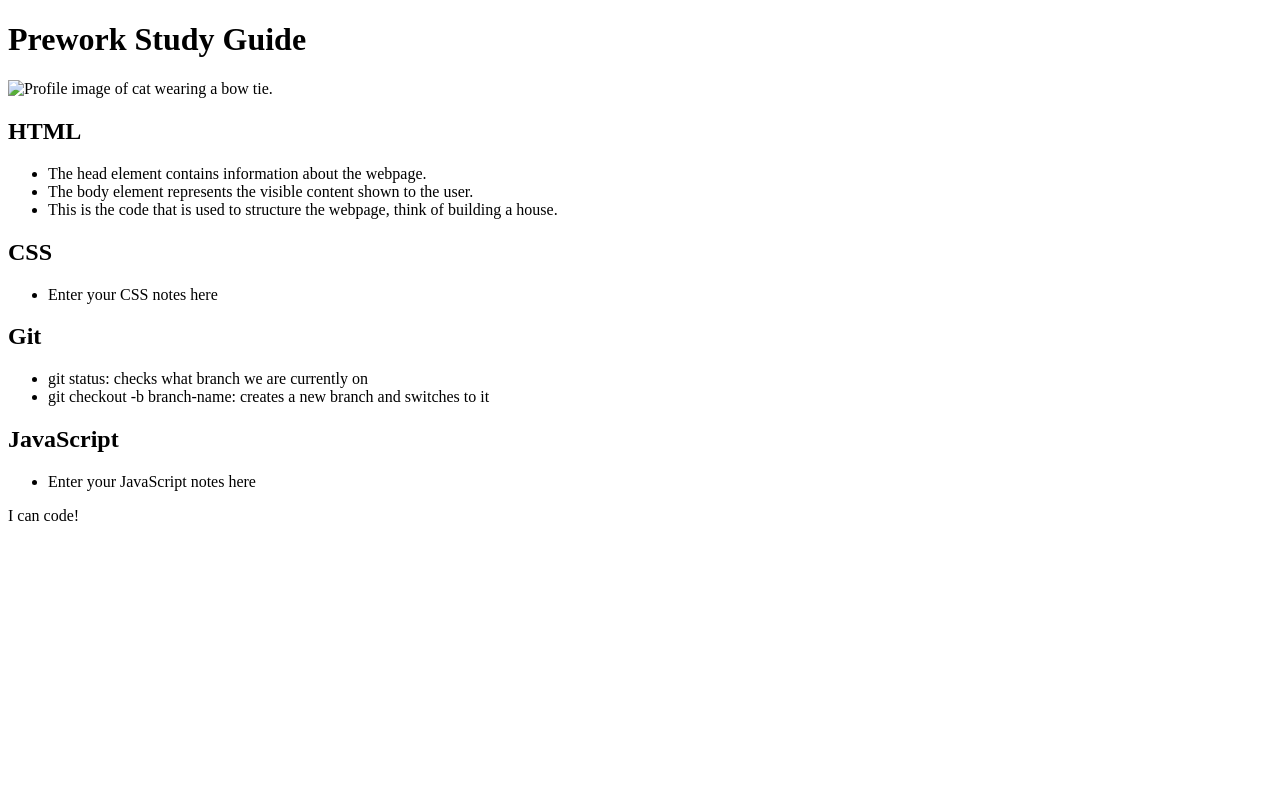
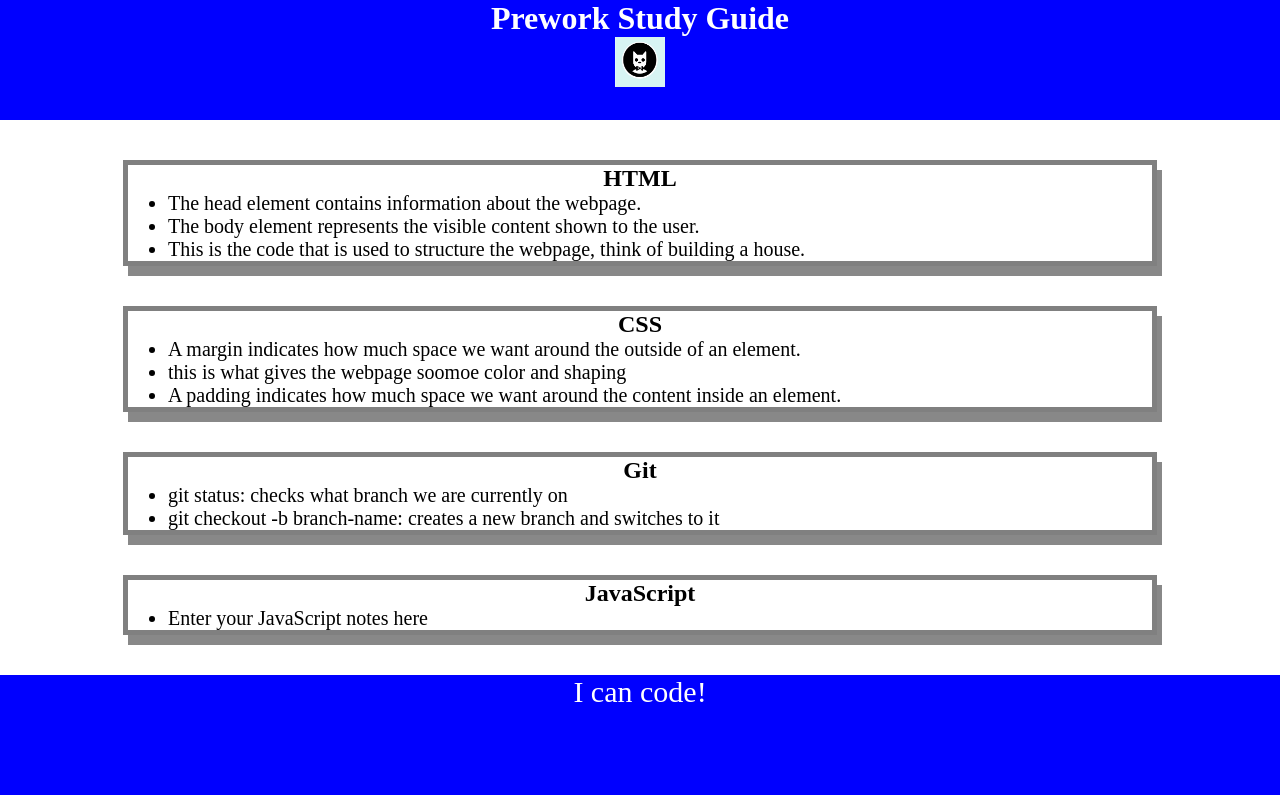
Before and after one commit to ScrimmyFS/prework-study-guide, a plain HTML site: page index.html in a window 1280 px wide. Drawn offline with Linux system fonts and the light colour scheme.

Commit message:
added CSS too project

```diff
--- /dev/null
+++ b/assets/style.css
@@ -0,0 +1,48 @@
+* {
+    margin: 0;
+    padding: 0;
+}
+
+
+header,
+footer {
+    width: 100%;
+    height: 120px;
+    background-color: blue;
+    color: white;
+}
+
+
+h1,
+h2 {
+    text-align: center;
+}
+
+
+img {
+    display: block;
+    height: 50px;
+    width: 50px;
+    margin-left: auto;
+    margin-right: auto;
+}
+
+
+ul {
+    padding-left: 40px;
+    font-size: 20px;
+}
+
+
+p {
+    text-align: center;
+    font-size: 30px;
+  }
+
+
+  .card {
+    width: 80%;
+    margin: 40px auto;
+    border: 5px solid gray;
+    box-shadow: 5px 10px #888888;
+  }
--- a/index.html
+++ b/index.html
@@ -4,6 +4,7 @@
     <meta charset="UTF-8" />
     <meta http-equiv="X-UA-Compatible" content="IE=edge" />
     <meta name="viewport" content="width=device-width, initial-scale=1.0" />
+    <link rel="stylesheet" href="./assets/style.css">
     <title>Prework Study Guide</title>
   </head>
   <body>
@@ -40,7 +41,13 @@
 
         <ul>
 
-          <li>Enter your CSS notes here</li>
+
+            <li>A margin indicates how much space we want around the outside of an element.</li>
+
+            <li>this is what gives the webpage soomoe color and shaping</li>
+
+            <li>A padding indicates how much space we want around the content inside an element.</li>
+
 
         </ul>
 
```
Also changed, not shown: assets/bowtie-cat.png (added).
